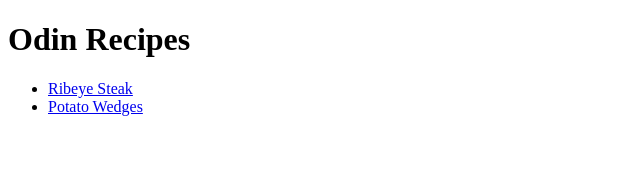
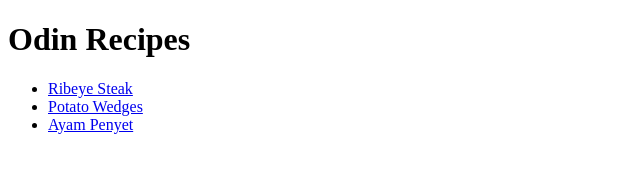
Before and after one commit to sangnilautama/odin-recipes, a plain HTML site: page index.html in a window 1280 px wide. Shown: the whole page, without its empty margins (0-640 px from the left). Drawn offline with Linux system fonts and the light colour scheme.

Commit message:
add recipes/ayampenyet.html to ul

```diff
--- a/index.html
+++ b/index.html
@@ -13,6 +13,7 @@
     <ul>
         <li> <a href="recipes/steak.html">Ribeye Steak</a></li>
         <li><a href="recipes/wedges.html">Potato Wedges</a></li>
+        <li><a href="recipes/ayampenyet.html">Ayam Penyet</a></li>
     </ul>
 </body>
 
```
